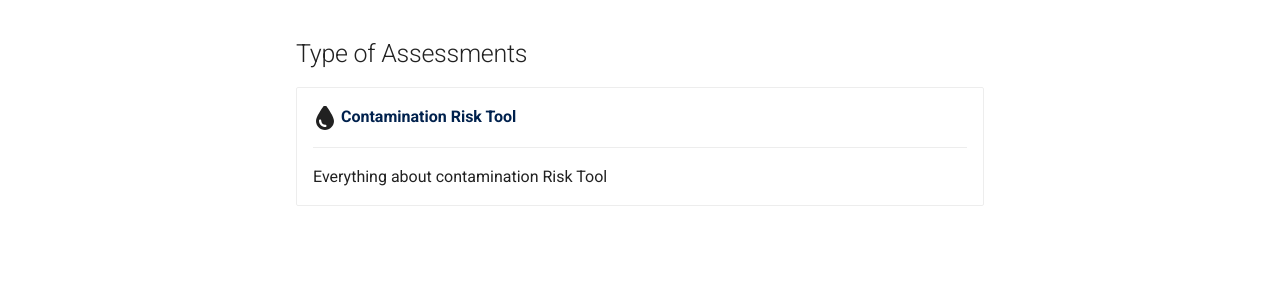
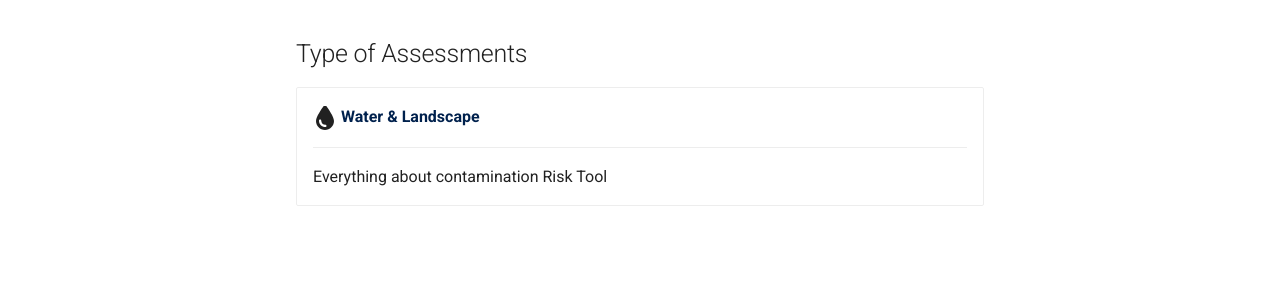
Before and after one commit to rodekruis/data-service-catalogue, an MkDocs documentation site: the page built from docs/wl/site_suitability_assessment.md, in a window 1280 px wide. Shown: the part 481-781 px from the top of the page. Built offline with MkDocs 1.6.1 and Material for MkDocs 9.7.7, drawn with Linux system fonts in a browser that asks for light colours; plug-ins that fetch from the network failed and are left out.

Commit message:
Update site_suitability_assessment.md

```diff
--- a/docs/wl/site_suitability_assessment.md
+++ b/docs/wl/site_suitability_assessment.md
@@ -13,7 +13,7 @@ This service can:
 <!-- markdownlint-disable -->
 <div class="grid cards" markdown>
 
--   :fontawesome-solid-droplet:{ .lg .middle } [__Contamination Risk Tool__](.docs/wl/contamination_risk_tool/index.md)
+-   :fontawesome-solid-droplet:{ .lg .middle } [__Water & Landscape__](.docs/wl/contamination_risk_tool/index.md)
 
     ---
 
```
